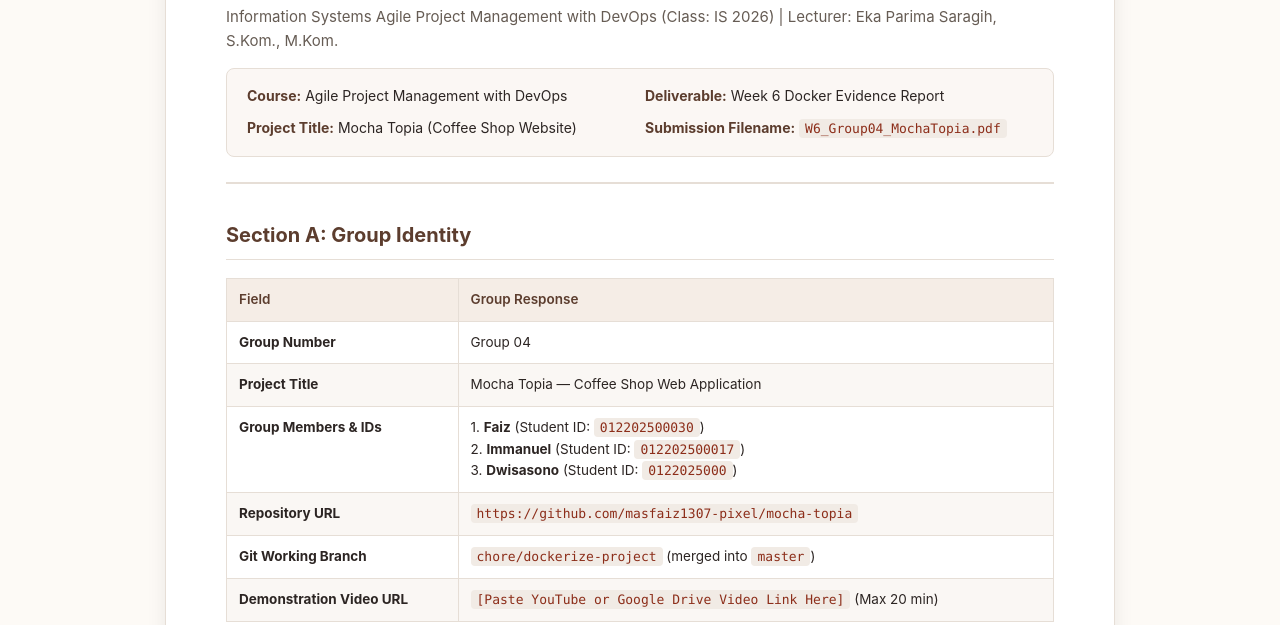
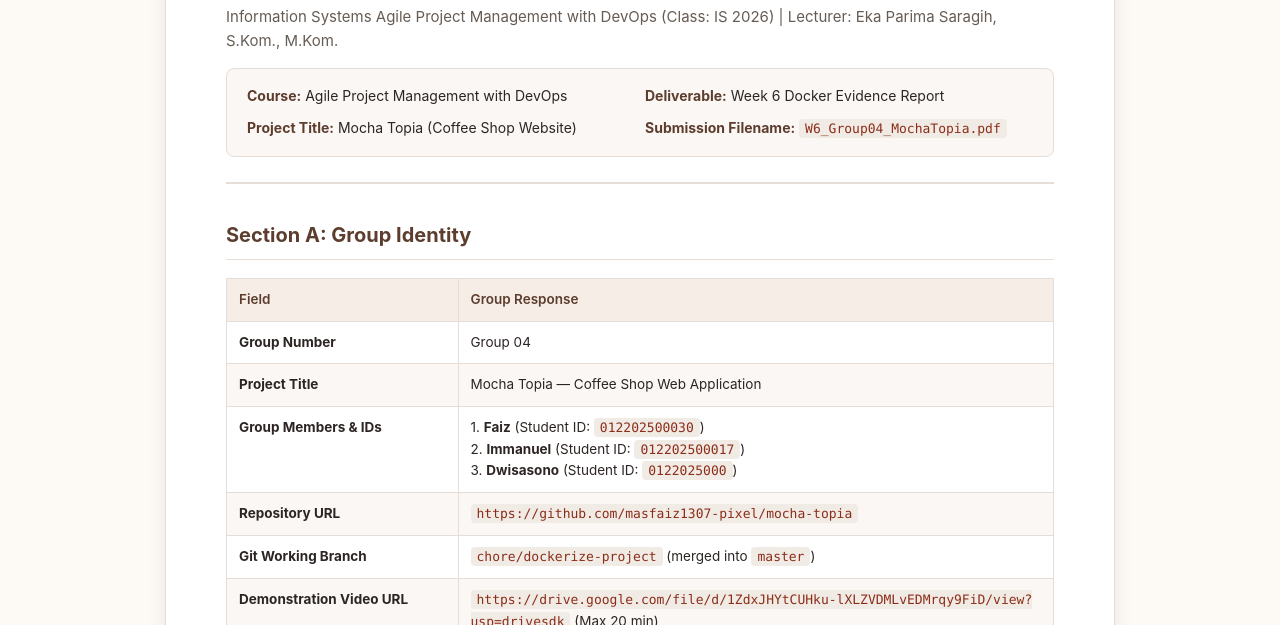
Before and after one commit to masfaiz1307-pixel/mocha-topia, a plain HTML site: page EVIDENCE_REPORT.html in a window 1280 px wide. Shown: the part 175-800 px from the top of the page. Drawn offline with Linux system fonts and the light colour scheme.

Commit message:
docs: add demonstration video link to evidence reports

```diff
--- a/EVIDENCE_REPORT.html
+++ b/EVIDENCE_REPORT.html
@@ -311,7 +311,7 @@
           </tr>
           <tr>
             <td><strong>Demonstration Video URL</strong></td>
-            <td><code>[Paste YouTube or Google Drive Video Link Here]</code> (Max 20 min)</td>
+            <td><code>https://drive.google.com/file/d/1ZdxJHYtCUHku-lXLZVDMLvEDMrqy9FiD/view?usp=drivesdk</code> (Max 20 min)</td>
           </tr>
         </tbody>
       </table>
```
Also changed, not shown: 1 other file.
